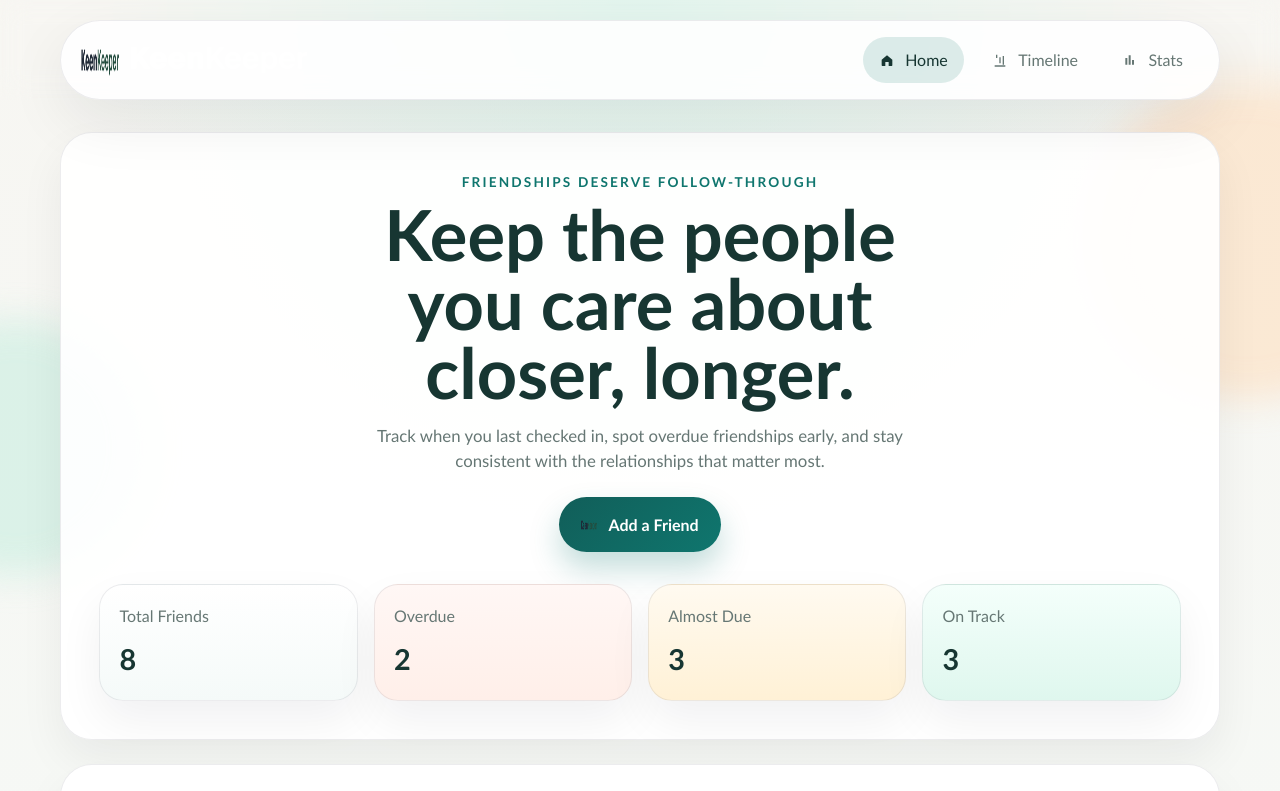
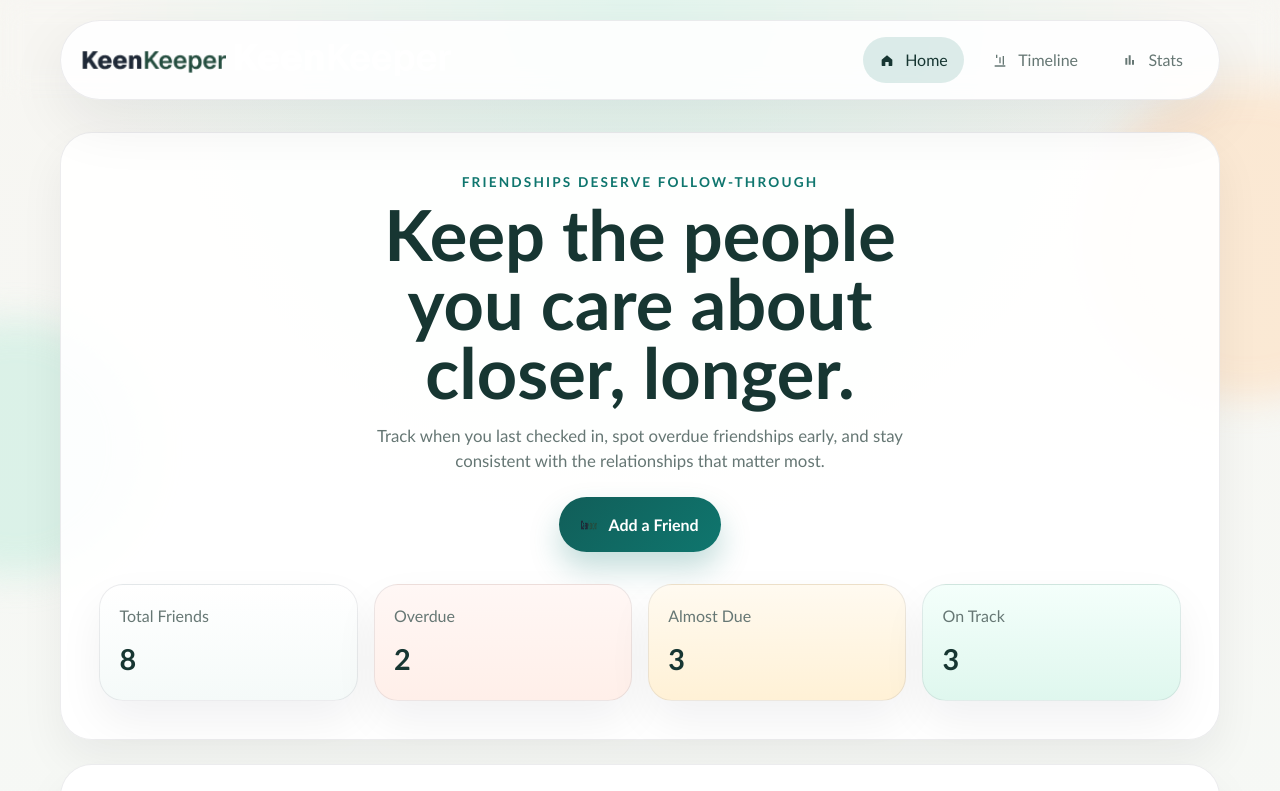
Before and after one commit to sadatrahman3/B13-A7-keen-keeper-main, a React (Vite) app: page / in a window 1280 px wide. Shown: the top 791 px of the page. Built offline with nearby package versions, Linux system fonts and the light colour scheme.

Commit message:
fixed header

```diff
--- a/src/components/Header.jsx
+++ b/src/components/Header.jsx
@@ -36,12 +36,26 @@ const navItems = [
 function Header() {
   const [menuOpen, setMenuOpen] = useState(false)
 
+  // Style to prevent logo compression
+  const logoStyle = {
+    height: '32px', // Adjust this value to match your header height
+    width: 'auto',
+    objectFit: 'contain',
+    display: 'block'
+  }
+
   return (
     <header className="site-header">
       <div className="site-header__inner">
-        <Link to="/" className="brand" aria-label="KeenKeeper home" onClick={() => setMenuOpen(false)}>
-          <img src={logoIcon} alt="" className="brand__mark" />
-          <img src={logoWordmark} alt="KeenKeeper" className="brand__wordmark" />
+        <Link
+          to="/"
+          className="brand"
+          aria-label="KeenKeeper home"
+          onClick={() => setMenuOpen(false)}
+          style={{ display: 'flex', alignItems: 'center', gap: '8px', textDecoration: 'none' }}
+        >
+          <img src={logoIcon} alt="" className="brand__mark" style={logoStyle} />
+          <img src={logoWordmark} alt="KeenKeeper" className="brand__wordmark" style={logoStyle} />
         </Link>
 
         <button
```
